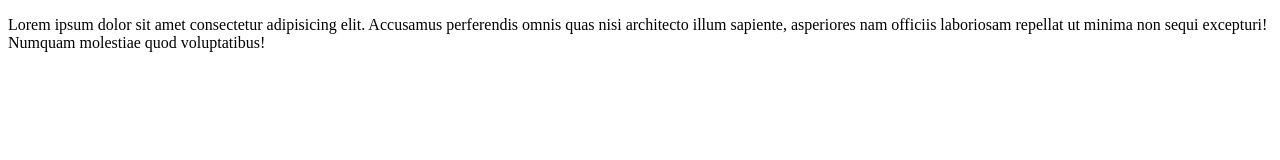
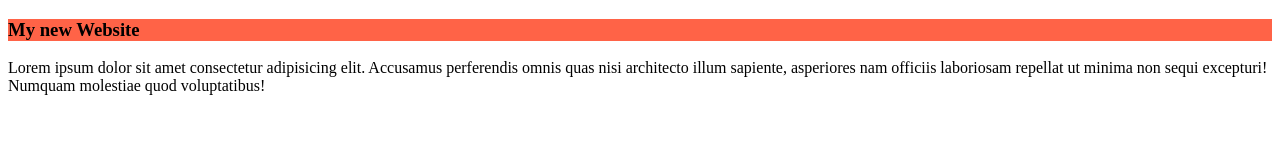
Before and after one commit to HM-Noman/My-new-website, a plain HTML site: page Index.html in a window 1280 px wide. Drawn offline with Linux system fonts and the light colour scheme.

Commit message:
added the first blog

```diff
--- a/Index.html
+++ b/Index.html
@@ -4,8 +4,12 @@
   <meta charset="UTF-8">
   <meta name="viewport" content="width=device-width, initial-scale=1.0">
   <title>My new website</title>
+  <link rel="stylesheet" href="Style/Blog.css">
 </head>
 <body>
+  <div>
+    <h3>My new Website</h3>
+  </div>
   <p>Lorem ipsum dolor sit amet consectetur adipisicing elit. Accusamus perferendis omnis quas nisi architecto illum sapiente, asperiores nam officiis laboriosam repellat ut minima non sequi excepturi! Numquam molestiae quod voluptatibus!</p>
 </body>
 </html>
--- /dev/null
+++ b/Style/Blog.css
@@ -0,0 +1,3 @@
+div {
+  background-color: tomato;
+}
```
